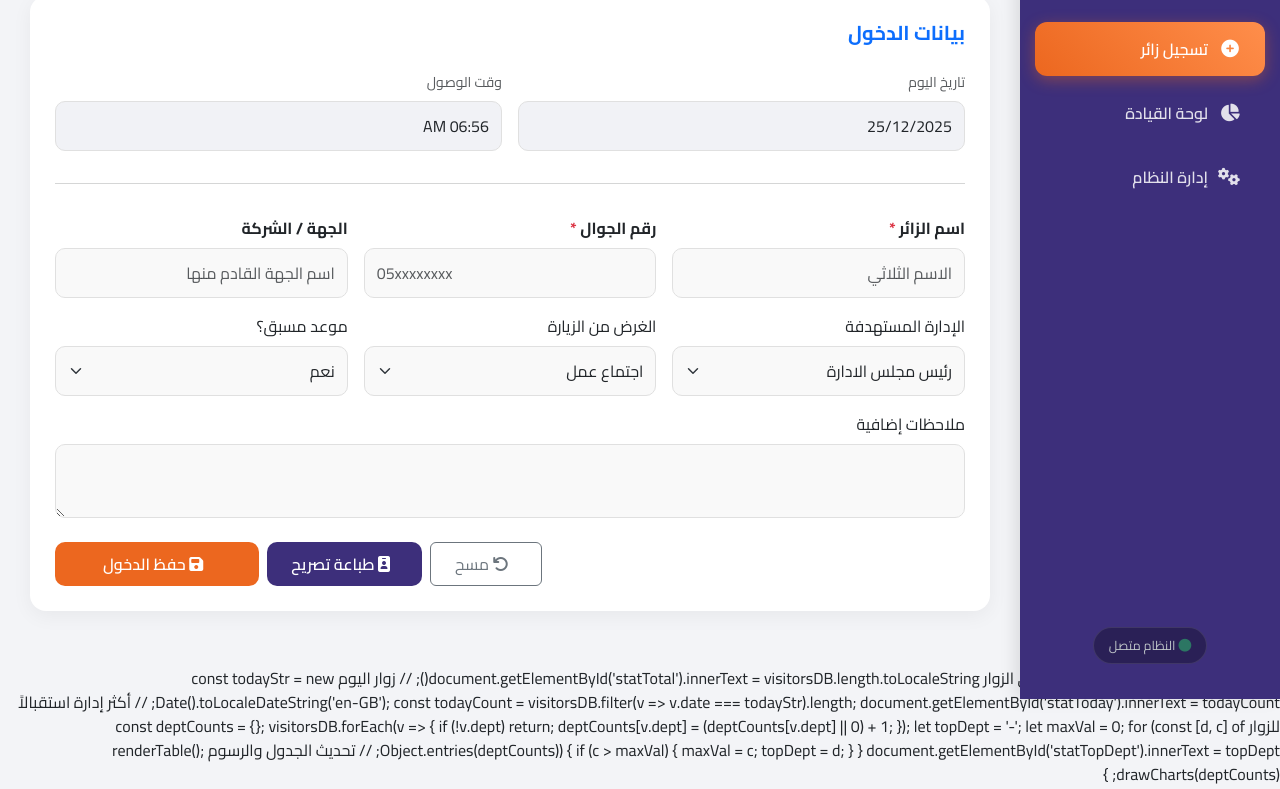
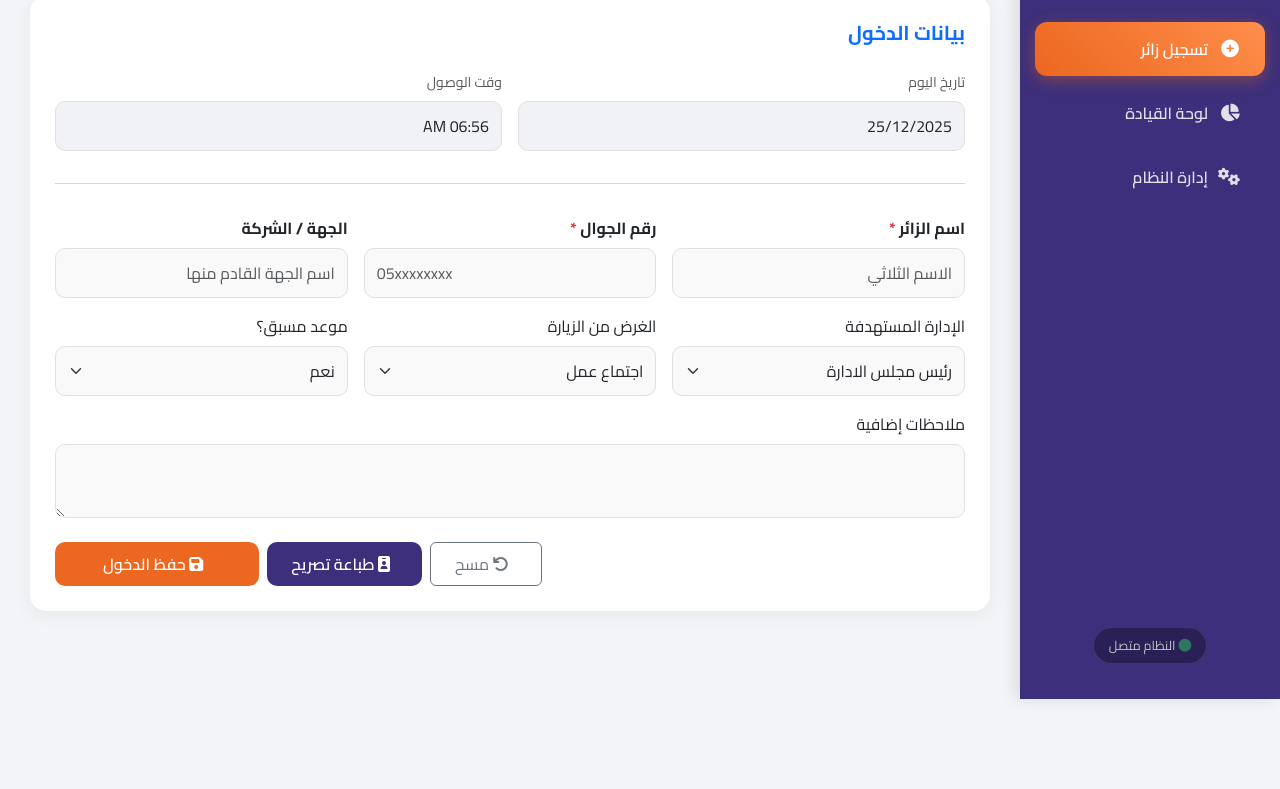
Before and after one commit to mohammedaidhah/my-first-project, a website: page index.html in a window 1280 px wide. Shown: the part 101-890 px from the top of the page. After the commit the page ends 800 px from the top, so only its background shows below. Drawn offline with nearby package versions, Linux system fonts and the light colour scheme; some packages are replaced by stand-ins of ours; a script that the page names is missing.

Commit message:
Update index.html

```diff
--- a/index.html
+++ b/index.html
@@ -1,32 +1,31 @@
 <!DOCTYPE html>
 <html lang="ar" dir="rtl">
 <head>
-    <meta charset="UTF-8">
-    <meta name="viewport" content="width=device-width, initial-scale=1.0">
+  <meta charset="UTF-8" />
+  <meta name="viewport" content="width=device-width, initial-scale=1.0" />
   <title>نظام سجل الزوار - GoStation</title>
 
-    <link href="https://fonts.googleapis.com/css2?family=Cairo:wght@400;600;700&display=swap" rel="stylesheet">
-    <link rel="stylesheet" href="https://cdn.jsdelivr.net/npm/bootstrap@5.3.0/dist/css/bootstrap.rtl.min.css">
-    <link rel="stylesheet" href="https://cdnjs.cloudflare.com/ajax/libs/font-awesome/6.4.0/css/all.min.css">
+  <link href="https://fonts.googleapis.com/css2?family=Cairo:wght@400;600;700&display=swap" rel="stylesheet" />
+  <link rel="stylesheet" href="https://cdn.jsdelivr.net/npm/bootstrap@5.3.0/dist/css/bootstrap.rtl.min.css" />
+  <link rel="stylesheet" href="https://cdnjs.cloudflare.com/ajax/libs/font-awesome/6.4.0/css/all.min.css" />
 
   <script src="https://cdn.jsdelivr.net/npm/chart.js"></script>
   <script src="https://cdnjs.cloudflare.com/ajax/libs/xlsx/0.18.5/xlsx.full.min.js"></script>
   <script src="https://cdn.jsdelivr.net/npm/sweetalert2@11"></script>
 
   <style>
+    /* نفس الاستايلات التي عندك بدون تغيير */
     :root {
       --primary: #3D2F7B;
       --accent: #EC671F;
       --bg-light: #f3f4f7;
       --text-dark: #2c3e50;
     }
-
     body {
       font-family: 'Cairo', sans-serif;
       background-color: var(--bg-light);
       overflow-x: hidden;
     }
-
     .sidebar {
       min-height: 100vh;
       background: var(--primary);
@@ -39,20 +38,17 @@
       z-index: 1000;
       transition: all 0.3s;
     }
-
     .logo-area {
       text-align: center;
       padding: 0 20px 30px 20px;
       border-bottom: 1px solid rgba(255,255,255,0.1);
       margin-bottom: 20px;
     }
-
     .logo-area img {
       max-width: 140px;
       height: auto;
       filter: drop-shadow(0 2px 4px rgba(0,0,0,0.2));
     }
-
     .nav-link {
       color: rgba(255,255,255,0.85);
       padding: 15px 25px;
@@ -63,21 +59,17 @@
       display: flex;
       align-items: center;
     }
-
     .nav-link i { margin-left: 12px; width: 20px; text-align: center; font-size: 1.1rem; }
-
     .nav-link:hover {
       background: rgba(255,255,255,0.1);
       color: white;
       transform: translateX(-5px);
     }
-
     .nav-link.active {
       background: linear-gradient(45deg, var(--accent), #ff8e4b);
       color: white;
       box-shadow: 0 4px 15px rgba(236, 103, 31, 0.4);
     }
-
     .auto-save-box {
       position: absolute;
       bottom: 20px;
@@ -97,13 +89,11 @@
     }
     .pulse { animation: pulse-anim 2s infinite; color: #2ecc71; }
     @keyframes pulse-anim { 0% { opacity: 1; } 50% { opacity: 0.5; } 100% { opacity: 1; } }
-
     .main-content {
       margin-right: 260px;
       padding: 30px;
       transition: all 0.3s;
     }
-
     .header-title {
       font-weight: 700;
       color: var(--primary);
@@ -112,7 +102,6 @@
       justify-content: space-between;
       align-items: center;
     }
-
     .stat-card {
       border: none;
       border-radius: 16px;
@@ -127,11 +116,9 @@
       justify-content: center;
     }
     .stat-card:hover { transform: translateY(-5px); }
-
     .card-bg-1 { background: linear-gradient(135deg, var(--primary), #5a4b9f); }
     .card-bg-2 { background: linear-gradient(135deg, var(--accent), #f39c12); }
     .card-bg-3 { background: linear-gradient(135deg, #2c3e50, #4ca1af); }
-
     .stat-icon {
       position: absolute;
       left: 15px;
@@ -140,10 +127,8 @@
       font-size: 3.5rem;
       opacity: 0.2;
     }
-
     .stat-value { font-size: 2.5rem; font-weight: 700; margin: 0; }
     .stat-label { font-size: 1rem; opacity: 0.9; }
-
     .content-card {
       background: white;
       border-radius: 16px;
@@ -152,7 +137,6 @@
       padding: 25px;
       margin-bottom: 25px;
     }
-
     .form-control, .form-select {
       border-radius: 10px;
       padding: 12px;
@@ -161,10 +145,9 @@
     }
     .form-control:focus {
       border-color: var(--primary);
-            box-shadow: 0 0 0 4px rgba(61, 47, 123, 0.1);
+      box-shadow: 0 0 0 4px rgba(61,47,123,0.1);
       background-color: white;
     }
-
     .btn-brand {
       background-color: var(--primary);
       color: white;
@@ -174,7 +157,6 @@
       border: none;
     }
     .btn-brand:hover { background-color: #2b205a; color: white; }
-
     .btn-accent {
       background-color: var(--accent);
       color: white;
@@ -184,20 +166,17 @@
       border: none;
     }
     .btn-accent:hover { background-color: #d35400; color: white; }
-
     .table thead th {
       background-color: #f8f9fa;
       color: var(--primary);
       font-weight: 700;
       border-bottom: 2px solid #eee;
     }
-
     .chart-wrapper {
       position: relative;
       height: 300px;
       width: 100%;
     }
-
     @media (max-width: 768px) {
       .sidebar { width: 80px; padding-top: 15px; }
       .sidebar .logo-area img { max-width: 40px; }
@@ -242,7 +221,7 @@
 </div>
 
 <div class="main-content">
-
+  <!-- صفحة التسجيل -->
   <div id="register-page" class="fade-in">
     <div class="header-title">
       <h3><i class="fas fa-door-open ms-2 text-warning"></i> بوابة الزوار</h3>
@@ -251,7 +230,6 @@
       </div>
     </div>
 
-        <!-- النموذج الموحد -->
     <form id="visitor-form">
       <div class="content-card">
         <h5 class="mb-4 text-primary fw-bold">بيانات الدخول</h5>
@@ -330,13 +308,15 @@
     </form>
   </div>
 
-    <!-- باقي الصفحات بدون تغيير جوهري -->
-    <div id="dashboard-page" style="display: none;">
-        <!-- ... كما هو في كودك السابق ... -->
+  <!-- صفحة لوحة القيادة (ضع بداخلها الكروت + الرسوم + الجدول كما كانت عندك) -->
+  <div id="dashboard-page" style="display:none;">
+    <!-- stat cards + charts + table بنفس الكود السابق -->
+    <!-- تأكد من وجود العناصر: statTotal, statToday, statTopDept, chartDept, chartTime, tableBody, searchBox -->
   </div>
 
-    <div id="settings-page" style="display: none;">
-        <!-- ... كما هو في كودك السابق ... -->
+  <!-- صفحة الإعدادات -->
+  <div id="settings-page" style="display:none;">
+    <!-- محتوى الإعدادات كما كان -->
   </div>
 </div>
 
@@ -387,10 +367,9 @@
     if(pageId === 'settings') links[2].classList.add('active');
   }
 
-    // الحفظ المحلي للداشبورد (كما هو)
   function loadDataFromLocal() {
     const data = localStorage.getItem('GoStationDB');
-        if(data) visitorsDB = JSON.parse(data);
+    if (data) visitorsDB = JSON.parse(data);
   }
 
   function saveDataToLocal() {
@@ -408,20 +387,16 @@
     setTimeout(() => { badge.innerText = 'النظام متصل'; }, 3000);
   }
 
-    // === الداشبورد والرسوم كما هي (اختصرتها هنا للحجم) ===
-    // احتفظ بجميع دوال updateDashboard / renderTable / deleteVisitor / drawCharts / printBadge / exportToExcel / downloadBackup / restoreBackup / clearAllData كما في كودك الأصلي.
+  // === دالة تحديث لوحة القيادة ===
+  function updateDashboard() {
+    if (!document.getElementById('statTotal')) return; // حماية لو عناصر الداشبورد غير معروضة بعد
 
-</script>
-function updateDashboard() {
-  // إجمالي الزوار
     document.getElementById('statTotal').innerText = visitorsDB.length.toLocaleString();
 
-  // زوار اليوم
     const todayStr = new Date().toLocaleDateString('en-GB');
     const todayCount = visitorsDB.filter(v => v.date === todayStr).length;
     document.getElementById('statToday').innerText = todayCount;
 
-  // أكثر إدارة استقبالاً للزوار
     const deptCounts = {};
     visitorsDB.forEach(v => {
       if (!v.dept) return;
@@ -438,10 +413,12 @@ function updateDashboard() {
     }
     document.getElementById('statTopDept').innerText = topDept;
 
-  // تحديث الجدول والرسوم
     renderTable();
     drawCharts(deptCounts);
   }
+
+  // === بقية دوال الداشبورد (انسخها من نسختك السابقة كما هي): renderTable, deleteVisitor, drawCharts, printBadge, exportToExcel, downloadBackup, restoreBackup, clearAllData ===
+</script>
 
 <!-- سكربت ربط النموذج بـ /api/visitors -->
 <script>
@@ -469,7 +446,6 @@ function updateDashboard() {
         notes:  formData.get("notes"),
       };
 
-      // تحديث الداشبورد والـ localStorage محليًا
       visitorsDB.push({
         id: Date.now(),
         ...data
@@ -504,6 +480,5 @@ function updateDashboard() {
   });
 </script>
 
-
 </body>
 </html>
```
Lines whose indentation alone changed are shown as unchanged.
